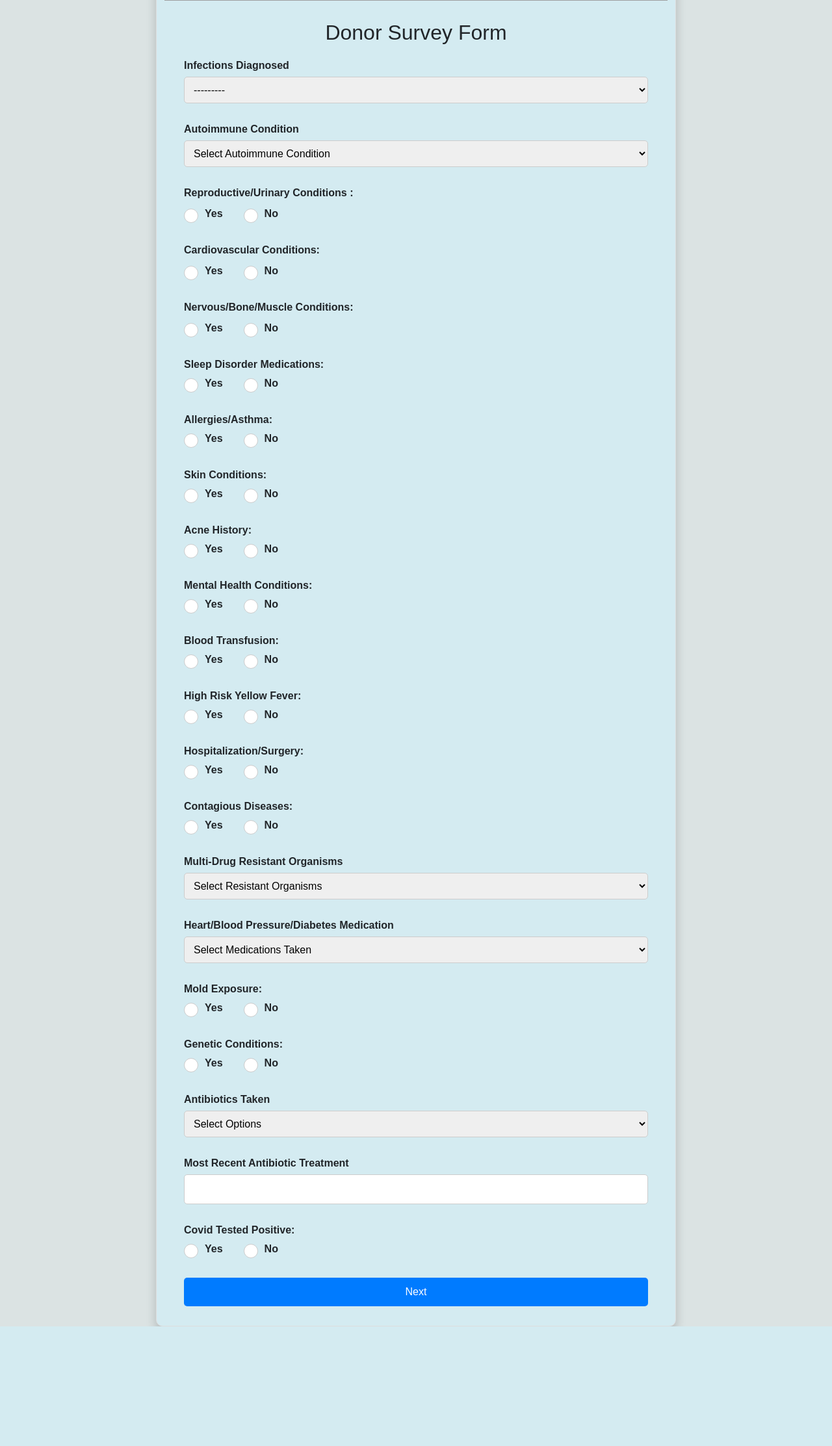
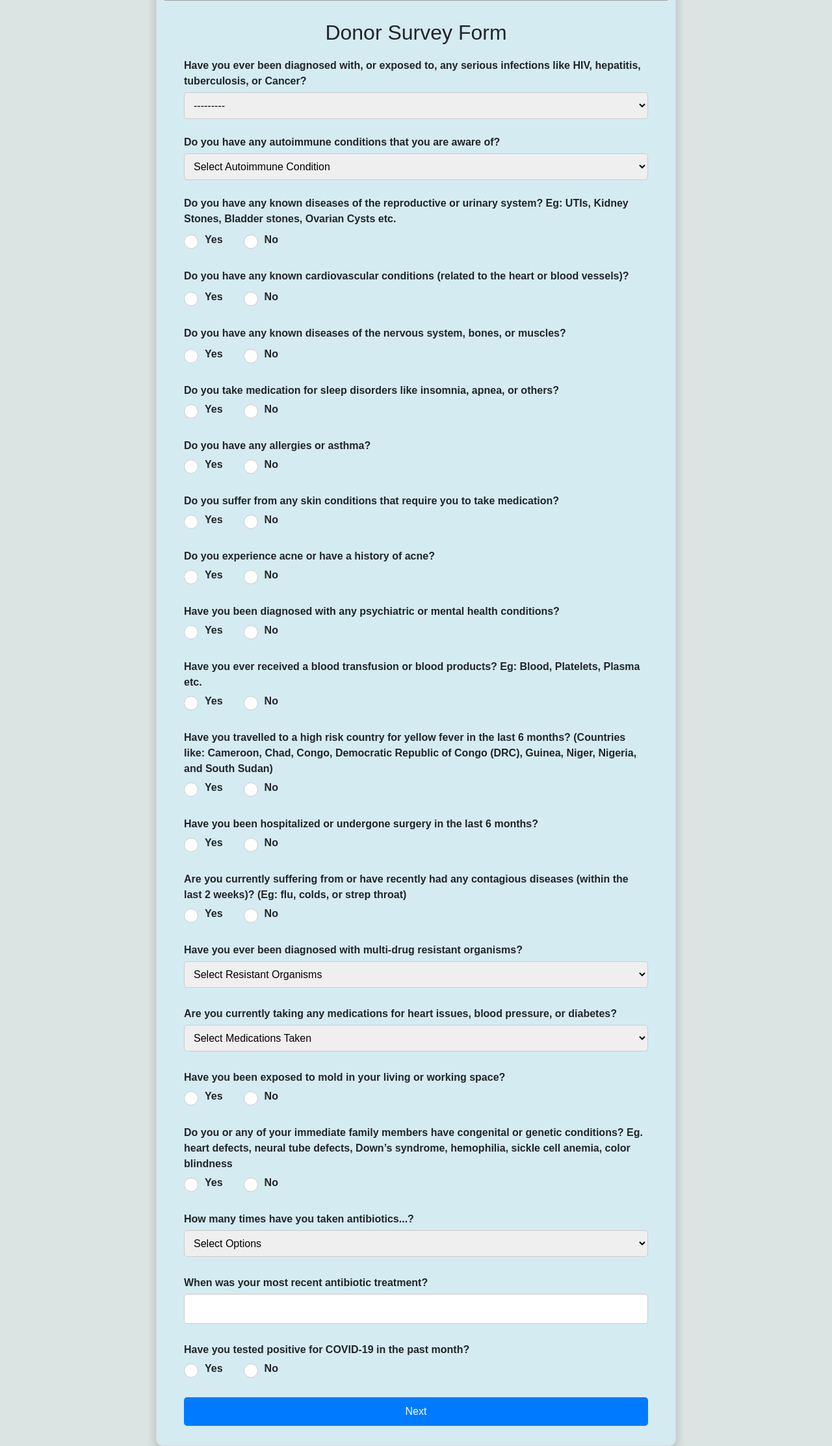
Before and after one commit to store-future/survey_form_django, a Django app: page /page2/ in a window 1280 px wide. Shown: the part 305-2530 px from the top of the page at 65% size. Before the commit the page ends 2346 px from the top, so only its background shows below. Run offline with Django 5.2, Linux system fonts and the light colour scheme; grey boxes are pictures that could not be loaded.

Commit message:
add question according to sheet

```diff
--- a/survey_app/templates/page2.html
+++ b/survey_app/templates/page2.html
@@ -112,8 +112,8 @@
             <form method="post" novalidate>
                 {% csrf_token %}
 
-                <div class="mb-2">
-                    <label for="id_infections_diagnosed" class="form-label">Infections Diagnosed</label>
+                <div class="mb-1">
+                    <label for="id_infections_diagnosed" class="form-label">Have you ever been diagnosed with, or exposed to, any serious infections like HIV, hepatitis, tuberculosis, or Cancer?</label>
                     {{ form.infections_diagnosed }}
                     {% if form.infections_diagnosed.errors %}
                     <div class="error">
@@ -125,8 +125,8 @@
                 </div>
 
 
-                <div class="mb-2">
-                    <label for="id_autoimmune_condition" class="form-label">Autoimmune Condition</label>
+                <div class="mb-1">
+                    <label for="id_autoimmune_condition" class="form-label">Do you have any autoimmune conditions that you are aware of?</label>
                     {{ form.autoimmune_condition }}
                     {% if form.autoimmune_condition.errors %}
                     <div class="error">
@@ -140,8 +140,7 @@
 
 
                 <div class="mb-2">
-                    <label for="id_reproductive_urinary_conditions" class="form-label mb-2">Reproductive/Urinary
-                        Conditions :</label>
+                    <label for="id_reproductive_urinary_conditions" class="form-label mb-2">Do you have any known diseases of the reproductive or urinary system? Eg: UTIs, Kidney Stones, Bladder stones, Ovarian Cysts etc.</label>
                     <div class="d-flex">
                         <div class="form-check">
                             <!-- Render the "Yes" radio button using Django form field -->
@@ -176,7 +175,7 @@
 
 
                 <div class="mb-2">
-                    <label for="id_cardiovascular_conditions" class="form-label mb-2">Cardiovascular Conditions:</label>
+                    <label for="id_cardiovascular_conditions" class="form-label mb-2">Do you have any known cardiovascular conditions (related to the heart or blood vessels)?</label>
                     <div class="d-flex">
                         <div class="form-check">
                             <!-- Render the "Yes" radio button for cardiovascular_conditions -->
@@ -210,8 +209,7 @@
                 </div>
 
                 <div class="mb-2">
-                    <label for="id_nervous_bone_muscle_conditions" class="form-label mb-2">Nervous/Bone/Muscle
-                        Conditions:</label>
+                    <label for="id_nervous_bone_muscle_conditions" class="form-label mb-2">Do you have any known diseases of the nervous system, bones, or muscles?</label>
                     <div class="d-flex">
                         <div class="form-check">
                             <!-- Render the "Yes" radio button for nervous_bone_muscle_conditions -->
@@ -246,7 +244,7 @@
 
 
                 <div class="mb-2">
-                    <label for="id_sleep_disorder_medications" class="form-label">Sleep Disorder Medications:</label>
+                    <label for="id_sleep_disorder_medications" class="form-label">Do you take medication for sleep disorders like insomnia, apnea, or others?</label>
                     <div class="d-flex">
                         <div class="form-check">
                             <input class="form-check-input" type="radio" name="sleep_disorder_medications"
@@ -279,7 +277,7 @@
 
 
                 <div class="mb-2">
-                    <label for="id_allergies_asthma" class="form-label">Allergies/Asthma:</label>
+                    <label for="id_allergies_asthma" class="form-label">Do you have any allergies or asthma?</label>
                     <div class="d-flex">
                         <div class="form-check">
                             <input class="form-check-input" type="radio" name="allergies_asthma" id="allergies_yes"
@@ -310,7 +308,7 @@
 
 
                 <div class="mb-2">
-                    <label for="id_skin_conditions" class="form-label">Skin Conditions:</label>
+                    <label for="id_skin_conditions" class="form-label">Do you suffer from any skin conditions that require you to take medication?</label>
                     <div class="d-flex">
                         <div class="form-check">
                             <input class="form-check-input" type="radio" name="skin_conditions" id="skin_yes"
@@ -341,7 +339,7 @@
 
 
                 <div class="mb-2">
-                    <label for="id_acne_history" class="form-label">Acne History:</label>
+                    <label for="id_acne_history" class="form-label">Do you experience acne or have a history of acne?</label>
                     <div class="d-flex">
                         <div class="form-check">
                             <input class="form-check-input" type="radio" name="acne_history" id="acne_yes" value="True"
@@ -372,7 +370,7 @@
 
 
                 <div class="mb-2">
-                    <label for="id_mental_health_conditions" class="form-label">Mental Health Conditions:</label>
+                    <label for="id_mental_health_conditions" class="form-label">Have you been diagnosed with any psychiatric or mental health conditions?</label>
                     <div class="d-flex">
                         <div class="form-check">
                             <input class="form-check-input" type="radio" name="mental_health_conditions"
@@ -405,7 +403,7 @@
 
 
                 <div class="mb-2">
-                    <label for="id_blood_transfusion" class="form-label">Blood Transfusion:</label>
+                    <label for="id_blood_transfusion" class="form-label">Have you ever received a blood transfusion or blood products? Eg: Blood, Platelets, Plasma etc.</label>
                     <div class="d-flex">
                         <div class="form-check">
                             <input class="form-check-input" type="radio" name="blood_transfusion"
@@ -438,7 +436,7 @@
 
 
                 <div class="mb-2">
-                    <label for="id_high_risk_yellow_fever" class="form-label">High Risk Yellow Fever:</label>
+                    <label for="id_high_risk_yellow_fever" class="form-label">Have you travelled to a high risk country for yellow fever in the last 6 months? (Countries like: Cameroon, Chad, Congo, Democratic Republic of Congo (DRC), Guinea, Niger, Nigeria, and South Sudan)</label>
                     <div class="d-flex">
                         <div class="form-check">
                             <input class="form-check-input" type="radio" name="high_risk_yellow_fever"
@@ -470,7 +468,7 @@
 
 
                 <div class="mb-2">
-                    <label for="id_hospitalization_surgery" class="form-label">Hospitalization/Surgery:</label>
+                    <label for="id_hospitalization_surgery" class="form-label">Have you been hospitalized or undergone surgery in the last 6 months?</label>
                     <div class="d-flex">
                         <div class="form-check">
                             <input class="form-check-input" type="radio" name="hospitalization_surgery"
@@ -503,7 +501,7 @@
 
 
                 <div class="mb-2">
-                    <label for="id_contagious_diseases" class="form-label">Contagious Diseases:</label>
+                    <label for="id_contagious_diseases" class="form-label">Are you currently suffering from or have recently had any contagious diseases (within the last 2 weeks)? (Eg: flu, colds, or strep throat)</label>
                     <div class="d-flex">
                         <div class="form-check">
                             <input class="form-check-input" type="radio" name="contagious_diseases" id="contagious_yes"
@@ -534,8 +532,8 @@
 
 
                 <div class="mb-2">
-                    <label for="id_multi_drug_resistant_organisms" class="form-label">Multi-Drug Resistant
-                        Organisms</label>
+                    <label for="id_multi_drug_resistant_organisms" class="form-label">Have you ever been diagnosed with multi-drug resistant organisms?
+                        </label>
                     {{ form.multi_drug_resistant_organisms }}
                     {% if form.multi_drug_resistant_organisms.errors %}
                     <div class="error">
@@ -548,8 +546,7 @@
 
 
                 <div class="mb-2">
-                    <label for="id_heart_blood_pressure_diabetes_medication" class="form-label">Heart/Blood
-                        Pressure/Diabetes Medication</label>
+                    <label for="id_heart_blood_pressure_diabetes_medication" class="form-label">Are you currently taking any medications for heart issues, blood pressure, or diabetes?</label>
                     {{ form.heart_blood_pressure_diabetes_medication }}
                     {% if form.heart_blood_pressure_diabetes_medication.errors %}
                     <div class="error">
@@ -562,7 +559,7 @@
 
 
                 <div class="mb-2">
-                    <label for="id_mold_exposure" class="form-label">Mold Exposure:</label>
+                    <label for="id_mold_exposure" class="form-label">Have you been exposed to mold in your living or working space?</label>
                     <div class="d-flex">
                         <div class="form-check">
                             <input class="form-check-input" type="radio" name="mold_exposure" id="mold_exposure_yes"
@@ -593,7 +590,7 @@
 
 
                 <div class="mb-2">
-                    <label for="id_genetic_conditions" class="form-label">Genetic Conditions:</label>
+                    <label for="id_genetic_conditions" class="form-label">Do you or any of your immediate family members have congenital or genetic conditions? Eg. heart defects, neural tube defects, Down’s syndrome, hemophilia, sickle cell anemia, color blindness</label>
                     <div class="d-flex">
                         <div class="form-check">
                             <input class="form-check-input" type="radio" name="genetic_conditions" id="genetic_yes"
@@ -624,7 +621,7 @@
 
 
                 <div class="mb-2">
-                    <label for="id_antibiotics_taken" class="form-label">Antibiotics Taken</label>
+                    <label for="id_antibiotics_taken" class="form-label">How many times have you taken antibiotics...?</label>
                     {{ form.antibiotics_taken }}
                     {% if form.antibiotics_taken.errors %}
                     <div class="error">
@@ -637,8 +634,7 @@
 
 
                 <div class="mb-2">
-                    <label for="id_most_recent_antibiotic_treatment" class="form-label">Most Recent Antibiotic
-                        Treatment</label>
+                    <label for="id_most_recent_antibiotic_treatment" class="form-label">When was your most recent antibiotic treatment?</label>
                     {{ form.most_recent_antibiotic_treatment }}
                     {% if form.most_recent_antibiotic_treatment.errors %}
                     <div class="error">
@@ -651,7 +647,7 @@
 
 
                 <div class="mb-2">
-                    <label for="id_covid_tested_positive" class="form-label">Covid Tested Positive:</label>
+                    <label for="id_covid_tested_positive" class="form-label">Have you tested positive for COVID-19 in the past month?</label>
                     <div class="d-flex">
                         <div class="form-check">
                             <input class="form-check-input" type="radio" name="covid_tested_positive"
```
Also changed, not shown: survey_app/templates/page3.html (+29 -30 lines).
